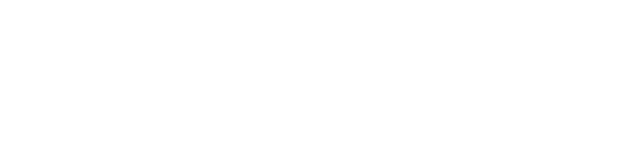
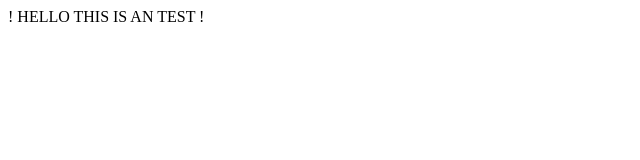
Before and after one commit to Noroff-FEU-Assignments/cross-course-project-NORtacus, a plain HTML site: page index.html in a window 1280 px wide. Shown: the whole page, without its empty margins (0-640 px from the left). Drawn offline with Linux system fonts and the light colour scheme.

Commit message:
Update index.html

```diff
--- a/index.html
+++ b/index.html
@@ -2,4 +2,7 @@
 <html>
 <html lang="en">
 <meta charset="UTF-8">
+<body>
+! HELLO THIS IS AN TEST !
+</body>
 </html>
```
